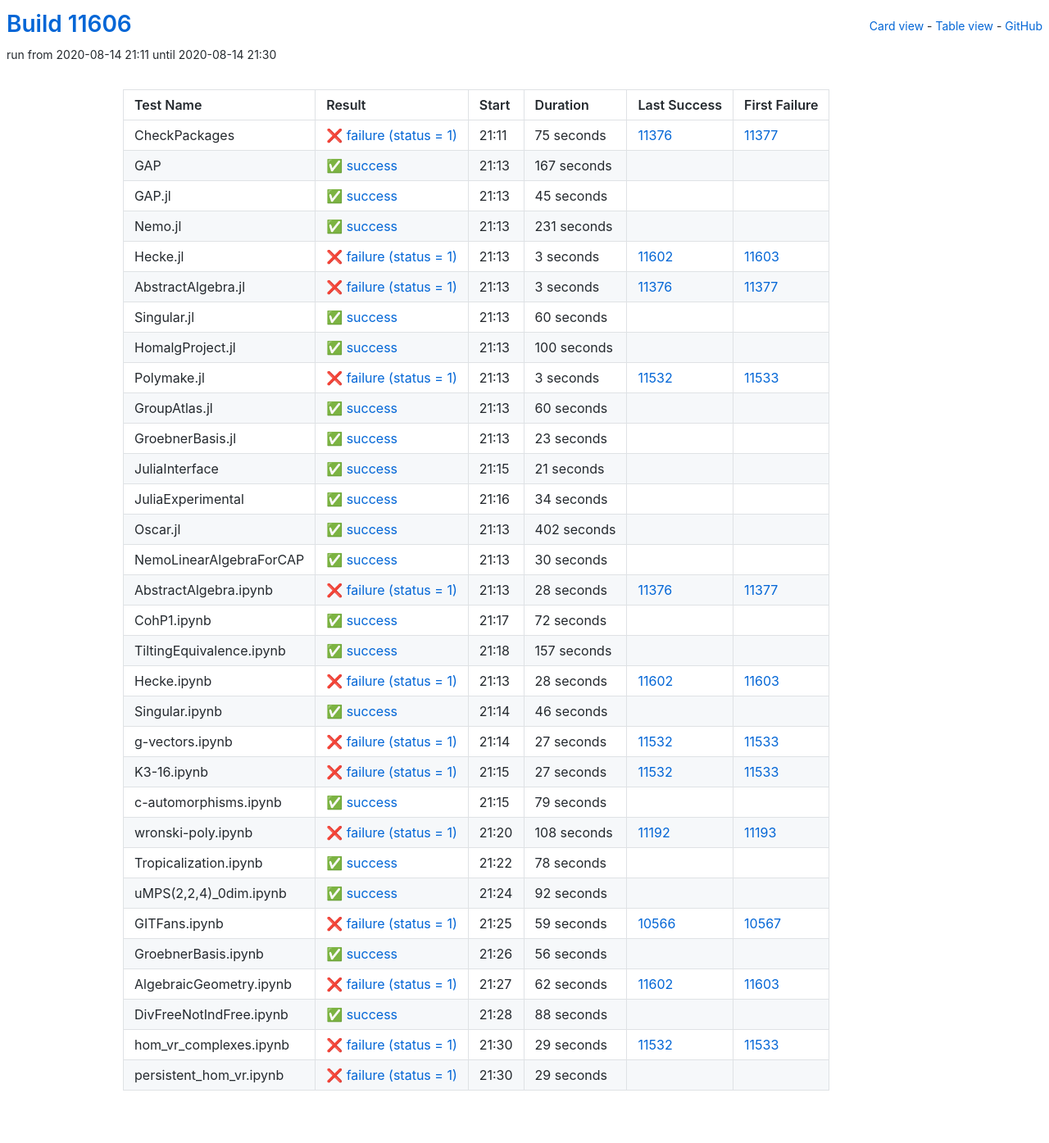
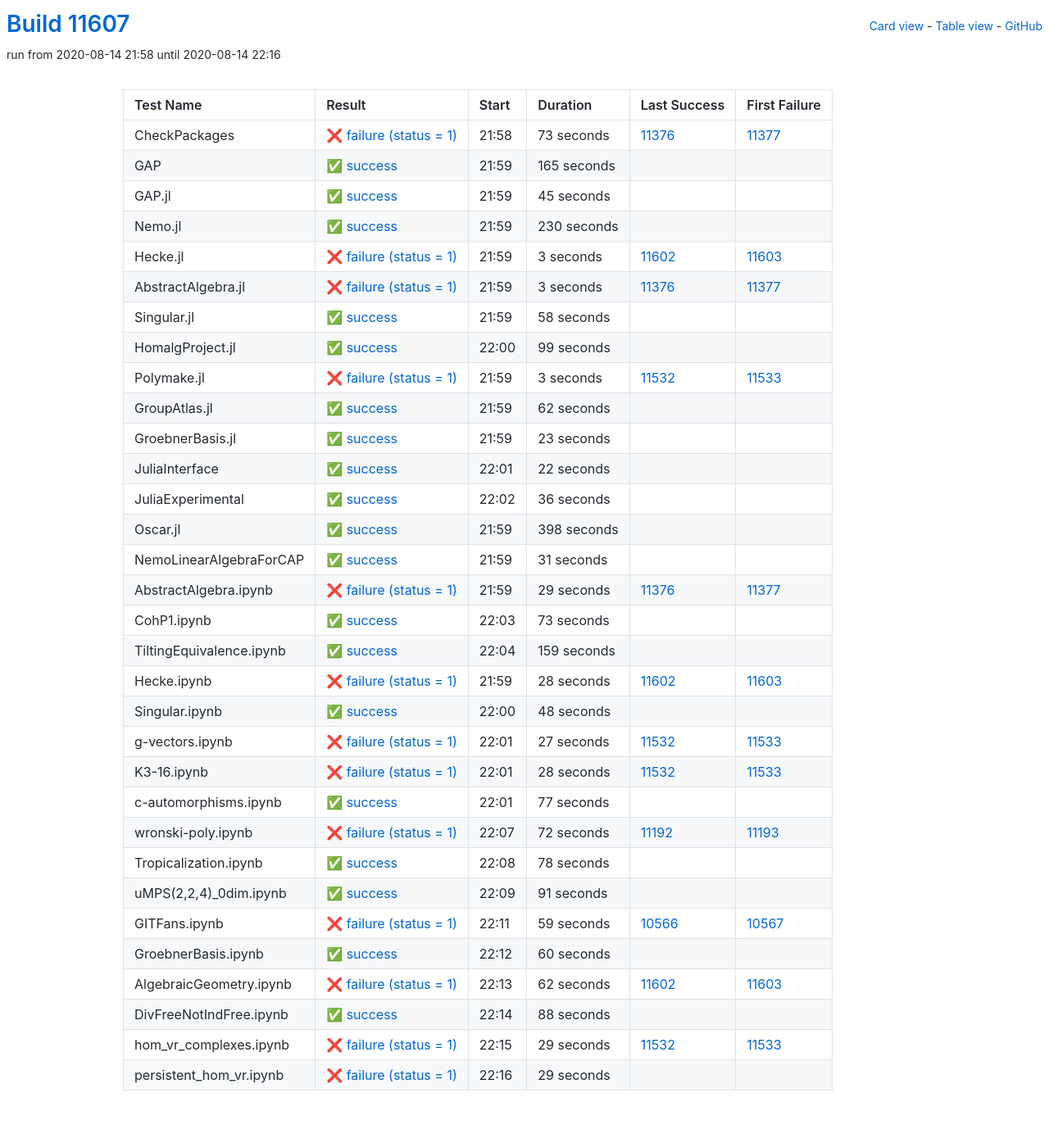
Before and after one commit to oscar-system/oscar-ci-status, a Jekyll site: the page built from table.html, in a window 1280 px wide. Shown: the whole page at 82% size. Built offline with Jekyll 4.4.1, drawn with Linux system fonts in a browser that asks for light colours.

Commit message:
Build #11607

```diff
--- a/_data/ci.yml
+++ b/_data/ci.yml
@@ -1,6 +1,6 @@
 ---
-build: 11606
-build_url: https://oscarci.mathematik.uni-kl.de/job/oscar/11606/
+build: 11607
+build_url: https://oscarci.mathematik.uni-kl.de/job/oscar/11607/
 job: oscar
 organization: oscar-system
 repo: oscar-ci-status
@@ -8,32 +8,32 @@
 tests:
 - name: CheckPackages
   id: checkpackages
-  log: https://oscarci.mathematik.uni-kl.de/job/oscar/11606/artifact/logs/build-11606/CheckPackages.log
-  start: 2020-08-14 21:11
+  log: https://oscarci.mathematik.uni-kl.de/job/oscar/11607/artifact/logs/build-11607/CheckPackages.log
+  start: 2020-08-14 21:58
   success: false
   exitcode: 1
   status: failure
-  duration: 75
+  duration: 73
   last_success: 11376
   last_success_url: https://oscarci.mathematik.uni-kl.de/job/oscar/11376/
   first_failure: 11377
   first_failure_url: https://oscarci.mathematik.uni-kl.de/job/oscar/11377/
 - name: GAP
   id: gap
-  log: https://oscarci.mathematik.uni-kl.de/job/oscar/11606/artifact/logs/build-11606/GAP.log
-  start: 2020-08-14 21:13
+  log: https://oscarci.mathematik.uni-kl.de/job/oscar/11607/artifact/logs/build-11607/GAP.log
+  start: 2020-08-14 21:59
   success: true
   exitcode: 0
   status: success
-  duration: 167
+  duration: 165
   last_success: false
   last_success_url:
   first_failure: false
   first_failure_url:
 - name: GAP.jl
   id: gap-jl
-  log: https://oscarci.mathematik.uni-kl.de/job/oscar/11606/artifact/logs/build-11606/GAP.jl.log
-  start: 2020-08-14 21:13
+  log: https://oscarci.mathematik.uni-kl.de/job/oscar/11607/artifact/logs/build-11607/GAP.jl.log
+  start: 2020-08-14 21:59
   success: true
   exitcode: 0
   status: success
@@ -44,20 +44,20 @@
   first_failure_url:
 - name: Nemo.jl
   id: nemo-jl
-  log: https://oscarci.mathematik.uni-kl.de/job/oscar/11606/artifact/logs/build-11606/Nemo.jl.log
-  start: 2020-08-14 21:13
+  log: https://oscarci.mathematik.uni-kl.de/job/oscar/11607/artifact/logs/build-11607/Nemo.jl.log
+  start: 2020-08-14 21:59
   success: true
   exitcode: 0
   status: success
-  duration: 231
+  duration: 230
   last_success: false
   last_success_url:
   first_failure: false
   first_failure_url:
 - name: Hecke.jl
   id: hecke-jl
-  log: https://oscarci.mathematik.uni-kl.de/job/oscar/11606/artifact/logs/build-11606/Hecke.jl.log
-  start: 2020-08-14 21:13
+  log: https://oscarci.mathematik.uni-kl.de/job/oscar/11607/artifact/logs/build-11607/Hecke.jl.log
+  start: 2020-08-14 21:59
   success: false
   exitcode: 1
   status: failure
@@ -68,8 +68,8 @@
   first_failure_url: https://oscarci.mathematik.uni-kl.de/job/oscar/11603/
 - name: AbstractAlgebra.jl
   id: abstractalgebra-jl
-  log: https://oscarci.mathematik.uni-kl.de/job/oscar/11606/artifact/logs/build-11606/AbstractAlgebra.jl.log
-  start: 2020-08-14 21:13
+  log: https://oscarci.mathematik.uni-kl.de/job/oscar/11607/artifact/logs/build-11607/AbstractAlgebra.jl.log
+  start: 2020-08-14 21:59
   success: false
   exitcode: 1
   status: failure
@@ -80,32 +80,32 @@
   first_failure_url: https://oscarci.mathematik.uni-kl.de/job/oscar/11377/
 - name: Singular.jl
   id: singular-jl
-  log: https://oscarci.mathematik.uni-kl.de/job/oscar/11606/artifact/logs/build-11606/Singular.jl.log
-  start: 2020-08-14 21:13
+  log: https://oscarci.mathematik.uni-kl.de/job/oscar/11607/artifact/logs/build-11607/Singular.jl.log
+  start: 2020-08-14 21:59
   success: true
   exitcode: 0
   status: success
-  duration: 60
+  duration: 58
   last_success: false
   last_success_url:
   first_failure: false
   first_failure_url:
 - name: HomalgProject.jl
   id: homalgproject-jl
-  log: https://oscarci.mathematik.uni-kl.de/job/oscar/11606/artifact/logs/build-11606/HomalgProject.jl.log
-  start: 2020-08-14 21:13
+  log: https://oscarci.mathematik.uni-kl.de/job/oscar/11607/artifact/logs/build-11607/HomalgProject.jl.log
+  start: 2020-08-14 22:00
   success: true
   exitcode: 0
   status: success
-  duration: 100
+  duration: 99
   last_success: false
   last_success_url:
   first_failure: false
   first_failure_url:
 - name: Polymake.jl
   id: polymake-jl
-  log: https://oscarci.mathematik.uni-kl.de/job/oscar/11606/artifact/logs/build-11606/Polymake.jl.log
-  start: 2020-08-14 21:13
+  log: https://oscarci.mathematik.uni-kl.de/job/oscar/11607/artifact/logs/build-11607/Polymake.jl.log
+  start: 2020-08-14 21:59
   success: false
   exitcode: 1
   status: failure
@@ -116,20 +116,20 @@
   first_failure_url: https://oscarci.mathematik.uni-kl.de/job/oscar/11533/
 - name: GroupAtlas.jl
   id: groupatlas-jl
-  log: https://oscarci.mathematik.uni-kl.de/job/oscar/11606/artifact/logs/build-11606/GroupAtlas.jl.log
-  start: 2020-08-14 21:13
+  log: https://oscarci.mathematik.uni-kl.de/job/oscar/11607/artifact/logs/build-11607/GroupAtlas.jl.log
+  start: 2020-08-14 21:59
   success: true
   exitcode: 0
   status: success
-  duration: 60
+  duration: 62
   last_success: false
   last_success_url:
   first_failure: false
   first_failure_url:
 - name: GroebnerBasis.jl
   id: groebnerbasis-jl
-  log: https://oscarci.mathematik.uni-kl.de/job/oscar/11606/artifact/logs/build-11606/GroebnerBasis.jl.log
-  start: 2020-08-14 21:13
+  log: https://oscarci.mathematik.uni-kl.de/job/oscar/11607/artifact/logs/build-11607/GroebnerBasis.jl.log
+  start: 2020-08-14 21:59
   success: true
   exitcode: 0
   status: success
@@ -140,92 +140,92 @@
   first_failure_url:
 - name: JuliaInterface
   id: juliainterface
-  log: https://oscarci.mathematik.uni-kl.de/job/oscar/11606/artifact/logs/build-11606/JuliaInterface.log
-  start: 2020-08-14 21:15
+  log: https://oscarci.mathematik.uni-kl.de/job/oscar/11607/artifact/logs/build-11607/JuliaInterface.log
+  start: 2020-08-14 22:01
   success: true
   exitcode: 0
   status: success
-  duration: 21
+  duration: 22
   last_success: false
   last_success_url:
   first_failure: false
   first_failure_url:
 - name: JuliaExperimental
   id: juliaexperimental
-  log: https://oscarci.mathematik.uni-kl.de/job/oscar/11606/artifact/logs/build-11606/JuliaExperimental.log
-  start: 2020-08-14 21:16
+  log: https://oscarci.mathematik.uni-kl.de/job/oscar/11607/artifact/logs/build-11607/JuliaExperimental.log
+  start: 2020-08-14 22:02
   success: true
   exitcode: 0
   status: success
-  duration: 34
+  duration: 36
   last_success: false
   last_success_url:
   first_failure: false
   first_failure_url:
 - name: Oscar.jl
   id: oscar-jl
-  log: https://oscarci.mathematik.uni-kl.de/job/oscar/11606/artifact/logs/build-11606/Oscar.jl.log
-  start: 2020-08-14 21:13
+  log: https://oscarci.mathematik.uni-kl.de/job/oscar/11607/artifact/logs/build-11607/Oscar.jl.log
+  start: 2020-08-14 21:59
   success: true
   exitcode: 0
   status: success
-  duration: 402
+  duration: 398
   last_success: false
   last_success_url:
   first_failure: false
   first_failure_url:
 - name: NemoLinearAlgebraForCAP
   id: nemolinearalgebraforcap
-  log: https://oscarci.mathematik.uni-kl.de/job/oscar/11606/artifact/logs/build-11606/NemoLinearAlgebraForCAP.log
-  start: 2020-08-14 21:13
+  log: https://oscarci.mathematik.uni-kl.de/job/oscar/11607/artifact/logs/build-11607/NemoLinearAlgebraForCAP.log
+  start: 2020-08-14 21:59
   success: true
   exitcode: 0
   status: success
-  duration: 30
+  duration: 31
   last_success: false
   last_success_url:
   first_failure: false
   first_failure_url:
 - name: AbstractAlgebra.ipynb
   id: abstractalgebra-ipynb
-  log: https://oscarci.mathematik.uni-kl.de/job/oscar/11606/artifact/logs/build-11606/AbstractAlgebra.ipynb.log
-  start: 2020-08-14 21:13
+  log: https://oscarci.mathematik.uni-kl.de/job/oscar/11607/artifact/logs/build-11607/AbstractAlgebra.ipynb.log
+  start: 2020-08-14 21:59
   success: false
   exitcode: 1
   status: failure
-  duration: 28
+  duration: 29
   last_success: 11376
   last_success_url: https://oscarci.mathematik.uni-kl.de/job/oscar/11376/
   first_failure: 11377
   first_failure_url: https://oscarci.mathematik.uni-kl.de/job/oscar/11377/
 - name: CohP1.ipynb
   id: cohp1-ipynb
-  log: https://oscarci.mathematik.uni-kl.de/job/oscar/11606/artifact/logs/build-11606/CohP1.ipynb.log
-  start: 2020-08-14 21:17
+  log: https://oscarci.mathematik.uni-kl.de/job/oscar/11607/artifact/logs/build-11607/CohP1.ipynb.log
+  start: 2020-08-14 22:03
   success: true
   exitcode: 0
   status: success
-  duration: 72
+  duration: 73
   last_success: false
   last_success_url:
   first_failure: false
   first_failure_url:
 - name: TiltingEquivalence.ipynb
   id: tiltingequivalence-ipynb
-  log: https://oscarci.mathematik.uni-kl.de/job/oscar/11606/artifact/logs/build-11606/TiltingEquivalence.ipynb.log
-  start: 2020-08-14 21:18
+  log: https://oscarci.mathematik.uni-kl.de/job/oscar/11607/artifact/logs/build-11607/TiltingEquivalence.ipynb.log
+  start: 2020-08-14 22:04
   success: true
   exitcode: 0
   status: success
-  duration: 157
+  duration: 159
   last_success: false
   last_success_url:
   first_failure: false
   first_failure_url:
 - name: Hecke.ipynb
   id: hecke-ipynb
-  log: https://oscarci.mathematik.uni-kl.de/job/oscar/11606/artifact/logs/build-11606/Hecke.ipynb.log
-  start: 2020-08-14 21:13
+  log: https://oscarci.mathematik.uni-kl.de/job/oscar/11607/artifact/logs/build-11607/Hecke.ipynb.log
+  start: 2020-08-14 21:59
   success: false
   exitcode: 1
   status: failure
@@ -236,20 +236,20 @@
   first_failure_url: https://oscarci.mathematik.uni-kl.de/job/oscar/11603/
 - name: Singular.ipynb
   id: singular-ipynb
-  log: https://oscarci.mathematik.uni-kl.de/job/oscar/11606/artifact/logs/build-11606/Singular.ipynb.log
-  start: 2020-08-14 21:14
+  log: https://oscarci.mathematik.uni-kl.de/job/oscar/11607/artifact/logs/build-11607/Singular.ipynb.log
+  start: 2020-08-14 22:00
   success: true
   exitcode: 0
   status: success
-  duration: 46
+  duration: 48
   last_success: false
   last_success_url:
   first_failure: false
   first_failure_url:
 - name: g-vectors.ipynb
   id: g-vectors-ipynb
-  log: https://oscarci.mathematik.uni-kl.de/job/oscar/11606/artifact/logs/build-11606/g-vectors.ipynb.log
-  start: 2020-08-14 21:14
+  log: https://oscarci.mathematik.uni-kl.de/job/oscar/11607/artifact/logs/build-11607/g-vectors.ipynb.log
+  start: 2020-08-14 22:01
   success: false
   exitcode: 1
   status: failure
@@ -260,44 +260,44 @@
   first_failure_url: https://oscarci.mathematik.uni-kl.de/job/oscar/11533/
 - name: K3-16.ipynb
   id: k3-16-ipynb
-  log: https://oscarci.mathematik.uni-kl.de/job/oscar/11606/artifact/logs/build-11606/K3-16.ipynb.log
-  start: 2020-08-14 21:15
+  log: https://oscarci.mathematik.uni-kl.de/job/oscar/11607/artifact/logs/build-11607/K3-16.ipynb.log
+  start: 2020-08-14 22:01
   success: false
   exitcode: 1
   status: failure
-  duration: 27
+  duration: 28
   last_success: 11532
   last_success_url: https://oscarci.mathematik.uni-kl.de/job/oscar/11532/
   first_failure: 11533
   first_failure_url: https://oscarci.mathematik.uni-kl.de/job/oscar/11533/
 - name: c-automorphisms.ipynb
   id: c-automorphisms-ipynb
-  log: https://oscarci.mathematik.uni-kl.de/job/oscar/11606/artifact/logs/build-11606/c-automorphisms.ipynb.log
-  start: 2020-08-14 21:15
+  log: https://oscarci.mathematik.uni-kl.de/job/oscar/11607/artifact/logs/build-11607/c-automorphisms.ipynb.log
+  start: 2020-08-14 22:01
   success: true
   exitcode: 0
   status: success
-  duration: 79
+  duration: 77
   last_success: false
   last_success_url:
   first_failure: false
   first_failure_url:
 - name: wronski-poly.ipynb
   id: wronski-poly-ipynb
-  log: https://oscarci.mathematik.uni-kl.de/job/oscar/11606/artifact/logs/build-11606/wronski-poly.ipynb.log
-  start: 2020-08-14 21:20
+  log: https://oscarci.mathematik.uni-kl.de/job/oscar/11607/artifact/logs/build-11607/wronski-poly.ipynb.log
+  start: 2020-08-14 22:07
   success: false
   exitcode: 1
   status: failure
-  duration: 108
+  duration: 72
   last_success: 11192
   last_success_url: https://oscarci.mathematik.uni-kl.de/job/oscar/11192/
   first_failure: 11193
   first_failure_url: https://oscarci.mathematik.uni-kl.de/job/oscar/11193/
 - name: Tropicalization.ipynb
   id: tropicalization-ipynb
-  log: https://oscarci.mathematik.uni-kl.de/job/oscar/11606/artifact/logs/build-11606/Tropicalization.ipynb.log
-  start: 2020-08-14 21:22
+  log: https://oscarci.mathematik.uni-kl.de/job/oscar/11607/artifact/logs/build-11607/Tropicalization.ipynb.log
+  start: 2020-08-14 22:08
   success: true
   exitcode: 0
   status: success
@@ -308,20 +308,20 @@
   first_failure_url:
 - name: uMPS(2,2,4)_0dim.ipynb
   id: umps-2-2-4-0dim-ipynb
-  log: https://oscarci.mathematik.uni-kl.de/job/oscar/11606/artifact/logs/build-11606/uMPS-2-2-4-_0dim.ipynb.log
-  start: 2020-08-14 21:24
+  log: https://oscarci.mathematik.uni-kl.de/job/oscar/11607/artifact/logs/build-11607/uMPS-2-2-4-_0dim.ipynb.log
+  start: 2020-08-14 22:09
   success: true
   exitcode: 0
   status: success
-  duration: 92
+  duration: 91
   last_success: false
   last_success_url:
   first_failure: false
   first_failure_url:
 - name: GITFans.ipynb
   id: gitfans-ipynb
-  log: https://oscarci.mathematik.uni-kl.de/job/oscar/11606/artifact/logs/build-11606/GITFans.ipynb.log
-  start: 2020-08-14 21:25
+  log: https://oscarci.mathematik.uni-kl.de/job/oscar/11607/artifact/logs/build-11607/GITFans.ipynb.log
+  start: 2020-08-14 22:11
   success: false
   exitcode: 1
   status: failure
@@ -332,20 +332,20 @@
   first_failure_url: https://oscarci.mathematik.uni-kl.de/job/oscar/10567/
 - name: GroebnerBasis.ipynb
   id: groebnerbasis-ipynb
-  log: https://oscarci.mathematik.uni-kl.de/job/oscar/11606/artifact/logs/build-11606/GroebnerBasis.ipynb.log
-  start: 2020-08-14 21:26
+  log: https://oscarci.mathematik.uni-kl.de/job/oscar/11607/artifact/logs/build-11607/GroebnerBasis.ipynb.log
+  start: 2020-08-14 22:12
   success: true
   exitcode: 0
   status: success
-  duration: 56
+  duration: 60
   last_success: false
   last_success_url:
   first_failure: false
   first_failure_url:
 - name: AlgebraicGeometry.ipynb
   id: algebraicgeometry-ipynb
-  log: https://oscarci.mathematik.uni-kl.de/job/oscar/11606/artifact/logs/build-11606/AlgebraicGeometry.ipynb.log
-  start: 2020-08-14 21:27
+  log: https://oscarci.mathematik.uni-kl.de/job/oscar/11607/artifact/logs/build-11607/AlgebraicGeometry.ipynb.log
+  start: 2020-08-14 22:13
   success: false
   exitcode: 1
   status: failure
@@ -356,8 +356,8 @@
   first_failure_url: https://oscarci.mathematik.uni-kl.de/job/oscar/11603/
 - name: DivFreeNotIndFree.ipynb
   id: divfreenotindfree-ipynb
-  log: https://oscarci.mathematik.uni-kl.de/job/oscar/11606/artifact/logs/build-11606/DivFreeNotIndFree.ipynb.log
-  start: 2020-08-14 21:28
+  log: https://oscarci.mathematik.uni-kl.de/job/oscar/11607/artifact/logs/build-11607/DivFreeNotIndFree.ipynb.log
+  start: 2020-08-14 22:14
   success: true
   exitcode: 0
   status: success
@@ -368,8 +368,8 @@
   first_failure_url:
 - name: hom_vr_complexes.ipynb
   id: hom-vr-complexes-ipynb
-  log: https://oscarci.mathematik.uni-kl.de/job/oscar/11606/artifact/logs/build-11606/hom_vr_complexes.ipynb.log
-  start: 2020-08-14 21:30
+  log: https://oscarci.mathematik.uni-kl.de/job/oscar/11607/artifact/logs/build-11607/hom_vr_complexes.ipynb.log
+  start: 2020-08-14 22:15
   success: false
   exitcode: 1
   status: failure
@@ -380,8 +380,8 @@
   first_failure_url: https://oscarci.mathematik.uni-kl.de/job/oscar/11533/
 - name: persistent_hom_vr.ipynb
   id: persistent-hom-vr-ipynb
-  log: https://oscarci.mathematik.uni-kl.de/job/oscar/11606/artifact/logs/build-11606/persistent_hom_vr.ipynb.log
-  start: 2020-08-14 21:30
+  log: https://oscarci.mathematik.uni-kl.de/job/oscar/11607/artifact/logs/build-11607/persistent_hom_vr.ipynb.log
+  start: 2020-08-14 22:16
   success: false
   exitcode: 1
   status: failure
```
Also changed, not shown: README.md.
